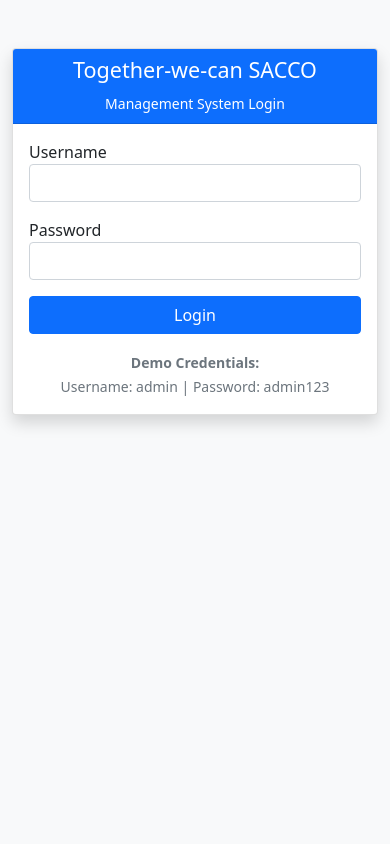
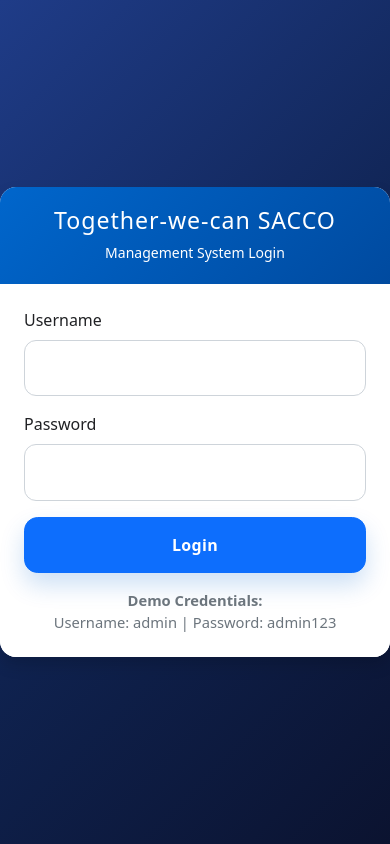
Before and after one commit to mugide1/TogetherWe-Can, a PHP site: page /login.php in a window 390 px wide. Run offline with PHP 8.4, Linux system fonts and the light colour scheme; some libraries are stand-ins or nearby versions.

Commit message:
Enhance login page UI with responsive design and improved styling

```diff
--- a/login.php
+++ b/login.php
@@ -75,15 +75,90 @@ if ($_SERVER['REQUEST_METHOD'] === 'POST') {
 <!DOCTYPE html>
 <html>
 <head>
+    <meta charset="utf-8">
+    <meta name="viewport" content="width=device-width, initial-scale=1">
     <title>SACCO Login - Together-we-can</title>
     <link href="https://cdn.jsdelivr.net/npm/bootstrap@5.1.3/dist/css/bootstrap.min.css" rel="stylesheet">
+    <style>
+        body {
+            min-height: 100vh;
+            background: linear-gradient(135deg, #1f3c88 0%, #0f224f 55%, #0b1330 100%);
+            color: #fff;
+        }
+        .login-wrapper {
+            min-height: 100vh;
+            display: flex;
+            align-items: center;
+            justify-content: center;
+            padding: 2rem 0;
+        }
+        .login-card {
+            width: 100%;
+            max-width: 420px;
+            border: none;
+            border-radius: 1rem;
+            overflow: hidden;
+        }
+        .login-card .card-header {
+            background: linear-gradient(135deg, #0066cc, #004a9f);
+            border: none;
+            padding: 1.6rem 1.25rem;
+        }
+        .login-card .card-header h4 {
+            margin-bottom: 0.35rem;
+            font-size: 1.45rem;
+            letter-spacing: 0.04em;
+        }
+        .login-card .card-body {
+            background: #ffffff;
+            color: #202124;
+            padding: 1.75rem;
+        }
+        .login-card .form-control {
+            border-radius: 0.75rem;
+            padding: 0.95rem 1rem;
+            box-shadow: none;
+        }
+        .login-btn {
+            border-radius: 0.85rem;
+            padding: 0.95rem 1rem;
+            font-size: 1rem;
+            font-weight: 600;
+            letter-spacing: 0.02em;
+            box-shadow: 0 12px 24px rgba(0, 102, 204, 0.2);
+            transition: transform 0.2s ease, box-shadow 0.2s ease;
+        }
+        .login-btn:hover {
+            transform: translateY(-1px);
+            box-shadow: 0 14px 30px rgba(0, 102, 204, 0.24);
+        }
+        .login-card .alert {
+            margin-bottom: 1rem;
+        }
+        .login-footer-text {
+            font-size: 0.92rem;
+            color: #6c757d;
+        }
+        @media (max-width: 575.98px) {
+            .login-wrapper {
+                padding: 1.25rem 0;
+            }
+            .login-card {
+                border-radius: 1rem;
+            }
+            .login-card .card-body {
+                padding: 1.5rem;
+            }
+            .login-card .card-header {
+                padding: 1.25rem 1rem;
+            }
+        }
+    </style>
 </head>
-<body class="bg-light">
-    <div class="container mt-5">
-        <div class="row justify-content-center">
-            <div class="col-md-4">
-                <div class="card shadow">
-                    <div class="card-header bg-primary text-white text-center">
+<body>
+    <div class="login-wrapper">
+        <div class="login-card card shadow">
+            <div class="card-header text-center text-white">
                 <h4>Together-we-can SACCO</h4>
                 <small>Management System Login</small>
             </div>
@@ -93,22 +168,18 @@ if ($_SERVER['REQUEST_METHOD'] === 'POST') {
                 <?php endif; ?>
                 <form method="POST">
                     <div class="mb-3">
-                                <label>Username</label>
+                        <label class="form-label">Username</label>
                         <input type="text" name="username" class="form-control" required>
                     </div>
                     <div class="mb-3">
-                                <label>Password</label>
+                        <label class="form-label">Password</label>
                         <input type="password" name="password" class="form-control" required>
                     </div>
-                            <button type="submit" class="btn btn-primary w-100">Login</button>
+                    <button type="submit" class="btn btn-primary w-100 login-btn">Login</button>
                 </form>
-                        <div class="mt-3 text-center">
-                            <small class="text-muted">
+                <div class="mt-3 text-center login-footer-text">
                     <strong>Demo Credentials:</strong><br>
                     Username: admin | Password: admin123
-                            </small>
-                        </div>
-                    </div>
                 </div>
             </div>
         </div>
```
Lines whose indentation alone changed are shown as unchanged.
